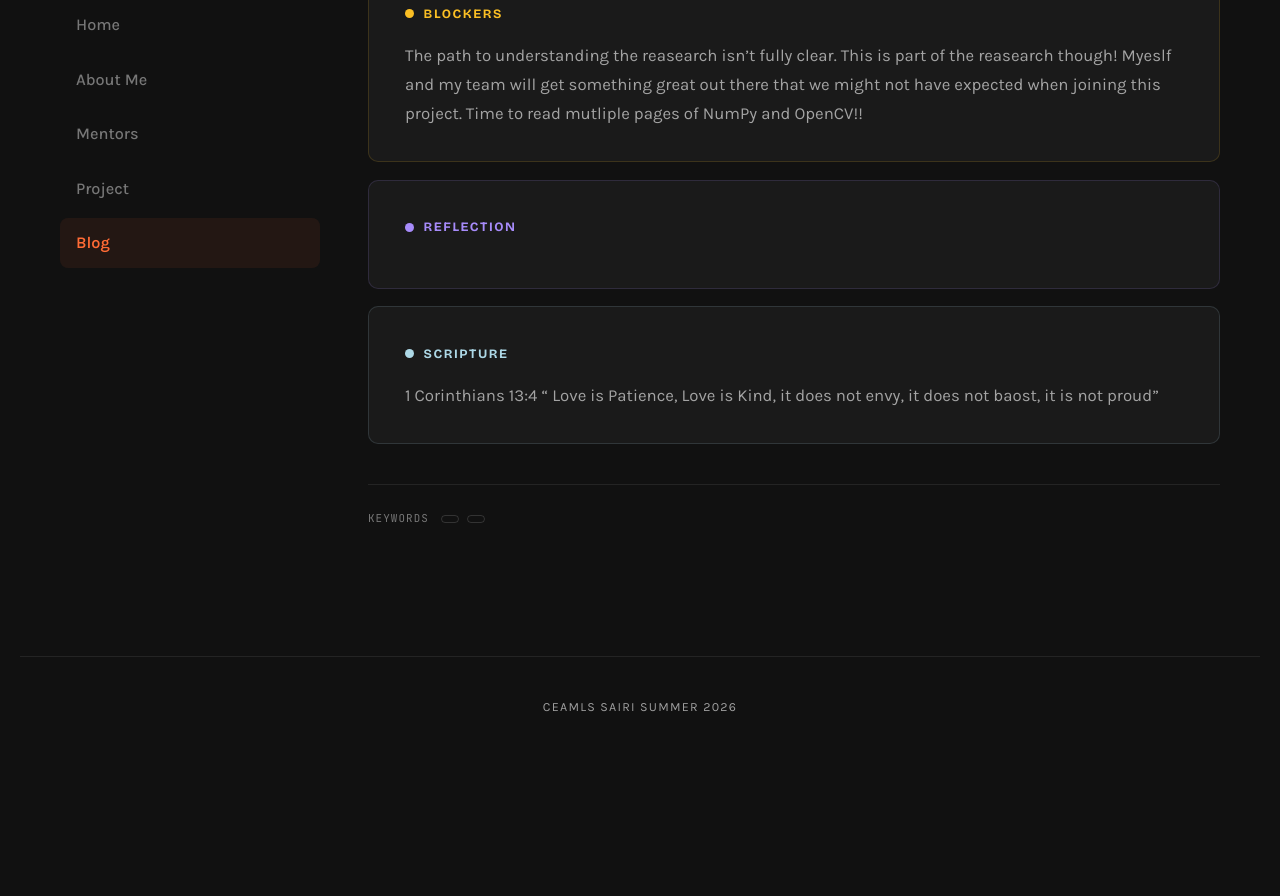
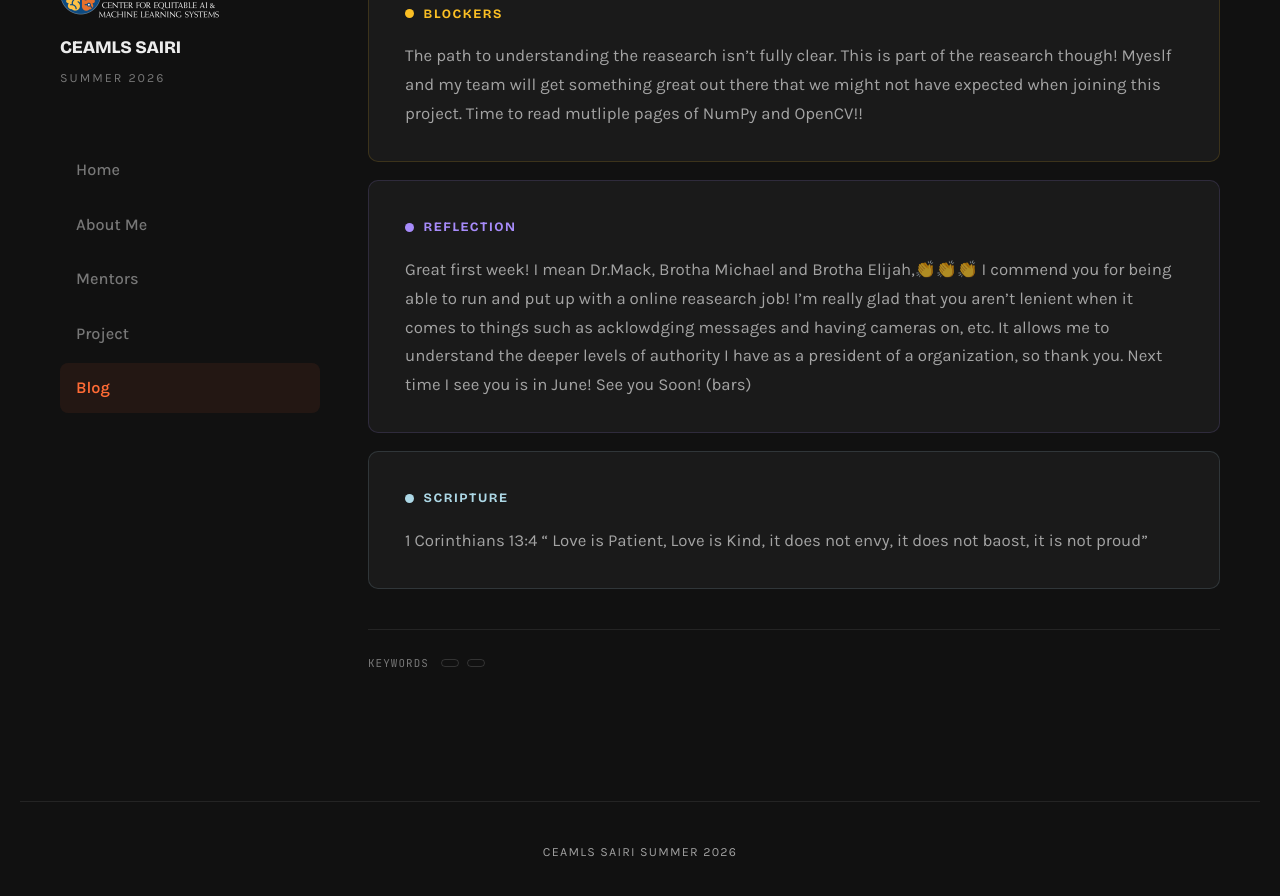
Before and after one commit to JoaqSnow/joaqsnowceamls26.github.io, a Jekyll site: the page built from _posts/2026-05-29-day-4.md, in a window 1280 px wide and 900 px high, scrolled down 862 px. Shown: the top 896 px of the window. Built offline with Jekyll 4.4.1, drawn with Linux system fonts in a browser that asks for light colours; before the commit the page ends 1629 px from its top, so only the background shows below that.

Commit message:
Update 2026-05-29-day-4.md

```diff
--- a/_posts/2026-05-29-day-4.md
+++ b/_posts/2026-05-29-day-4.md
@@ -20,9 +20,10 @@ blockers: |
    that we might not have expected when joining this project. Time to read mutliple pages of NumPy and OpenCV!!
 
 reflection: |
+  Great first week! I mean Dr.Mack, Brotha Michael and Brotha Elijah,👏👏👏 I commend you for being able to run and put up with a online reasearch job! I'm really glad that you aren't lenient when it comes to things such as acklowdging messages and having cameras on, etc. It allows me to understand the deeper levels of authority I have as a president of a organization, so thank you. Next time I see you is in June! See you Soon! (bars)
 
 
 daily_scripture: |
-  1 Corinthians 13:4 " Love is Patience, Love is Kind, it does not envy, it does not baost, it is not proud"
+  1 Corinthians 13:4 " Love is Patient, Love is Kind, it does not envy, it does not baost, it is not proud"
 
 ---
```
